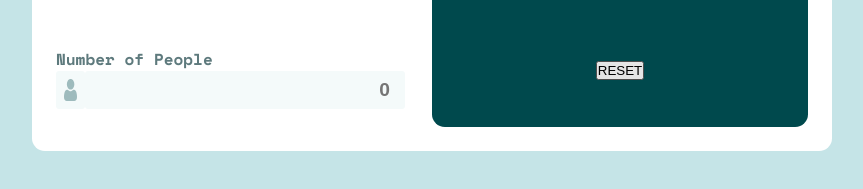
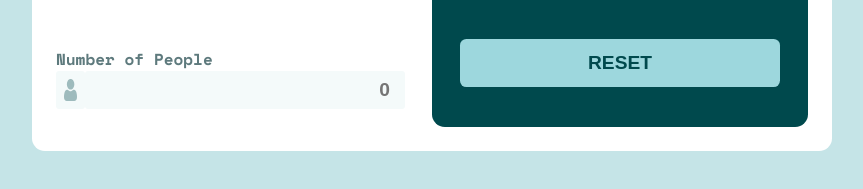
Before and after one commit to cataraul/tip-calculator, a plain HTML site: page index.html in a window 1280 px wide. In both pictures the pointer is over the button "RESET". Shown: the part 517-706 px from the top of the page, without its empty margins (208-1071 px from the left). Drawn offline with nearby package versions, Linux system fonts and the light colour scheme.

Commit message:
Update style.css

```diff
--- a/style.css
+++ b/style.css
@@ -197,19 +197,19 @@ body{
     color:hsl(172, 67%, 45%);
     font-size:2rem;
 }
-.button-des {
+#reset {
     width:20rem;
     height:3rem;
     background-color:hsl(172, 67%, 45%);
     border:none;
     border-radius:0.4rem;
-    cursor:pointer;
     font-size:1.2rem;
     font-weight:600;
     color:hsl(183, 100%, 15%);
 }
-.button-des:hover{
-    background-color:hsl(185, 48%, 74%)
+#reset:hover{
+    background-color:hsl(185, 48%, 74%);
+    cursor:pointer;
 }
 .show{
     display:block;
```
